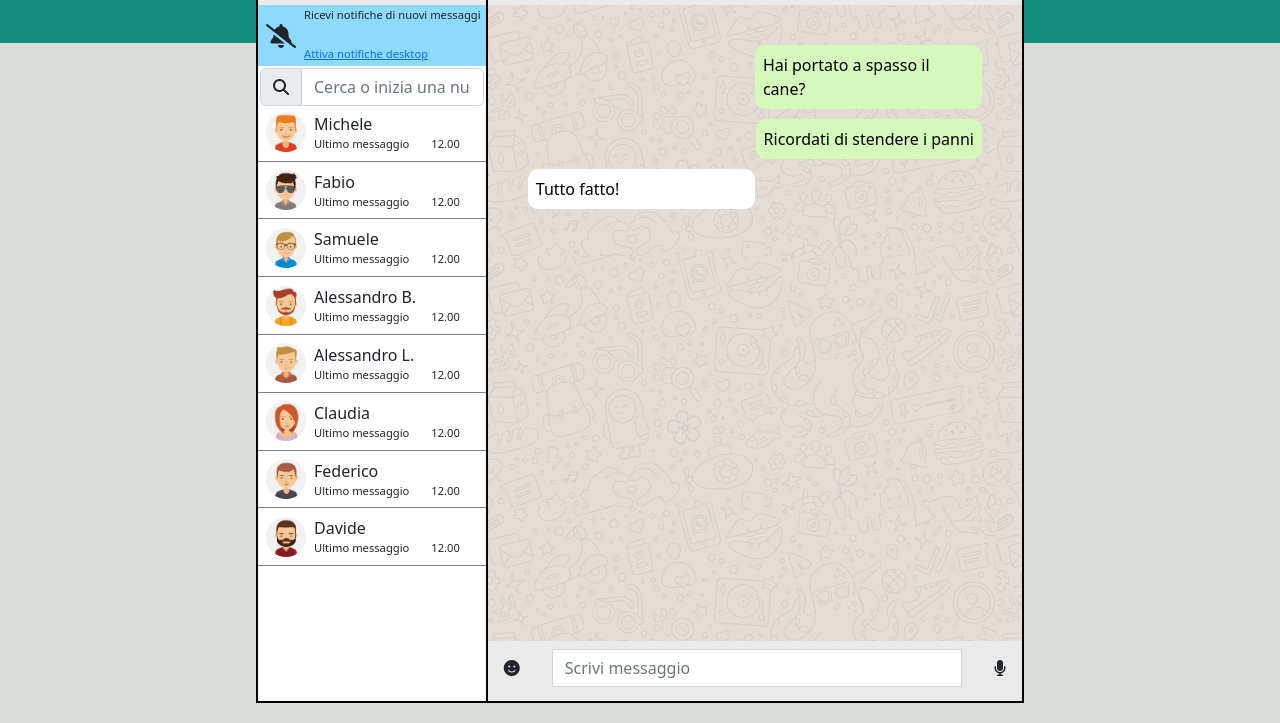
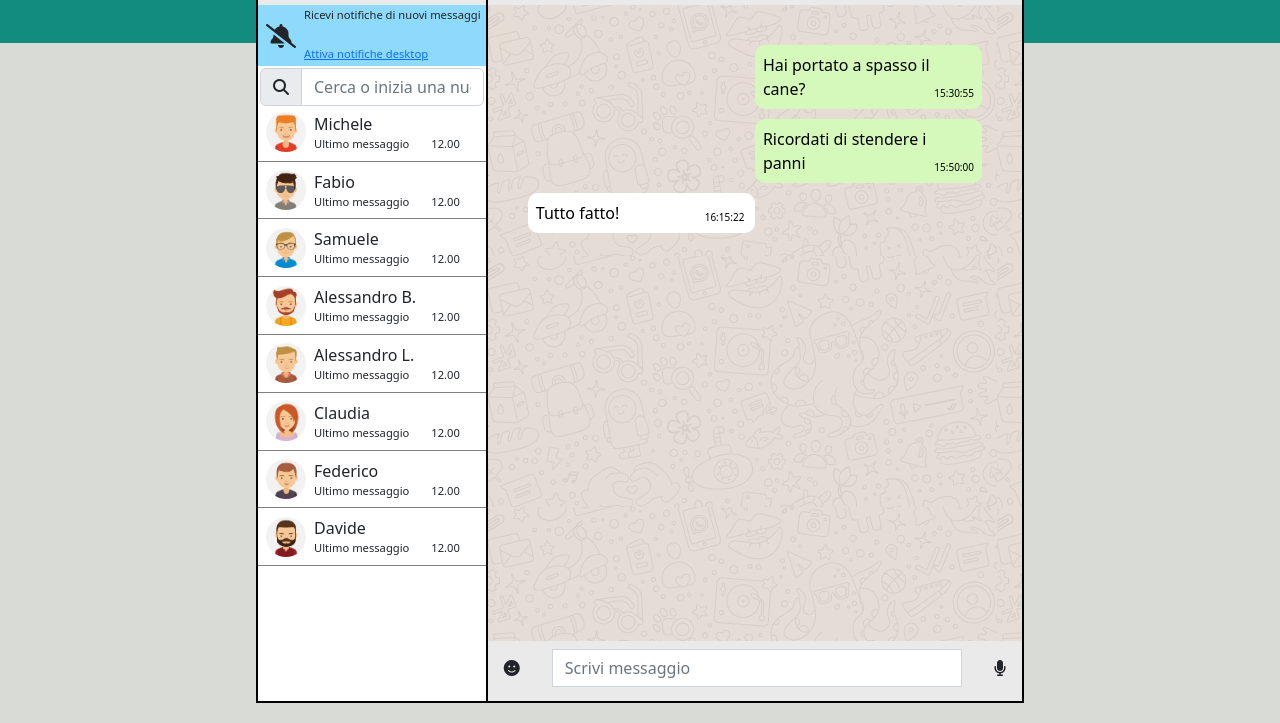
Before and after one commit to Maino24/vue-boolzapp, a plain HTML site: page index.html in a window 1280 px wide. Shown: the part 77-800 px from the top of the page. Drawn offline with nearby package versions, Linux system fonts and the light colour scheme.

Commit message:
inserito orario nel messaggio

```diff
--- a/css/style.css
+++ b/css/style.css
@@ -160,6 +160,18 @@
     margin-bottom: 10px;
 }
 
+.containerMessaggio{
+    justify-content: space-between;
+}
+
+.timeMessage{
+    font-size: 10px;
+    align-self: flex-end;
+    width: 20%;
+}
+
+
+
 .footerRight{
     width: 100%;
     height: 8%;
--- a/index.html
+++ b/index.html
@@ -81,9 +81,10 @@
 
                     <div class="mainRight">
                         <div v-if="" class="mainRight1" v-for="(messaggio,index) in contacts[index].messages">
-                            <div :class="(messaggio.status === `sent` ) ? `sent` : `received`" class="">
-                                {{messaggio.message}}
-
+                            <div :class="(messaggio.status === `sent` ) ? `sent` : `received`" class=" containerMessaggio d-flex">
+                                <div> {{messaggio.message}} </div>
+                                <div></div>
+                                <div class="timeMessage"> {{lastMessage(messaggio)}} </div>
                             </div>
                         </div>
                     </div>
--- a/main.js
+++ b/main.js
@@ -184,6 +184,14 @@ var app = new Vue({
 
         },
 
+        lastMessage: function(elem){
+
+            let date = elem.date
+            date = date.split(` `)
+
+            return date[1]
+        },
+
         invioMessage: function(){
 
             let msgNew = this.contacts[this.index].messages
@@ -209,9 +217,6 @@ var app = new Vue({
               }
               )
                 }, 1000)
-
         }
-
     }
-
 })
```
